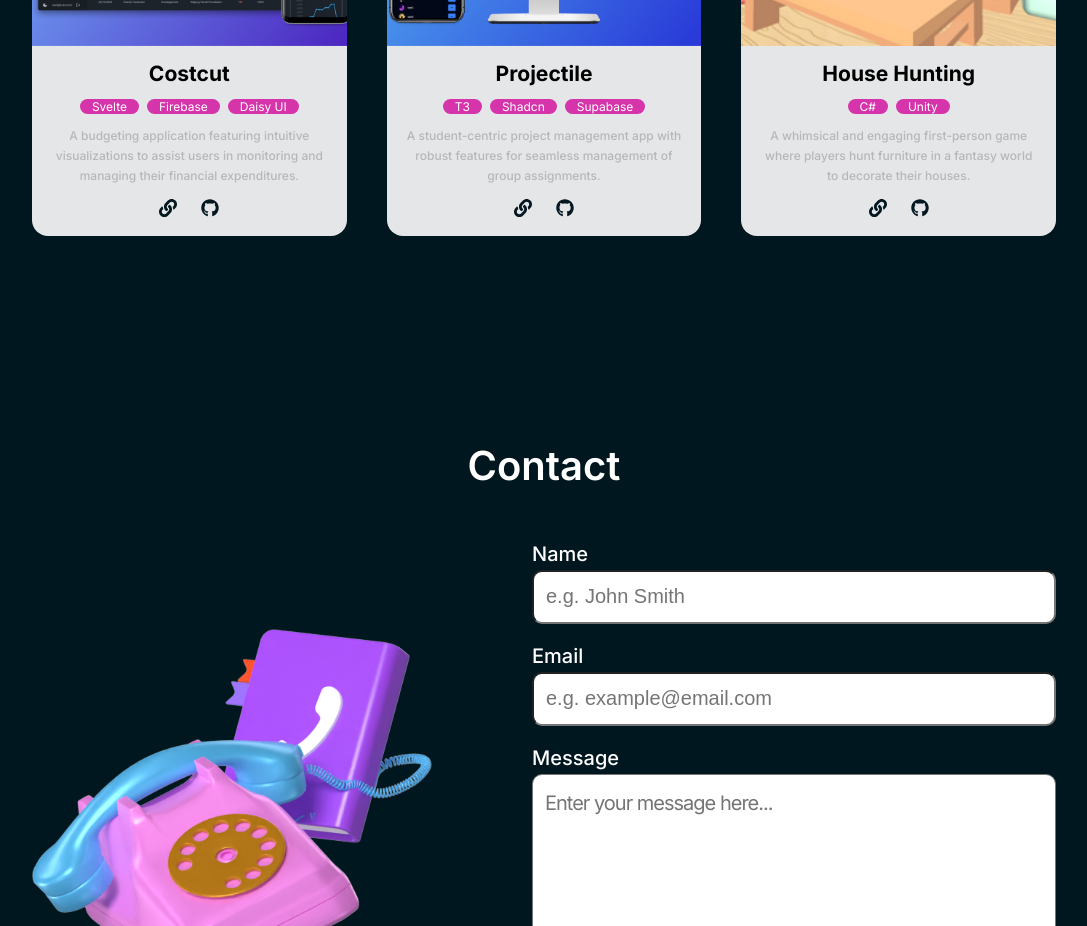
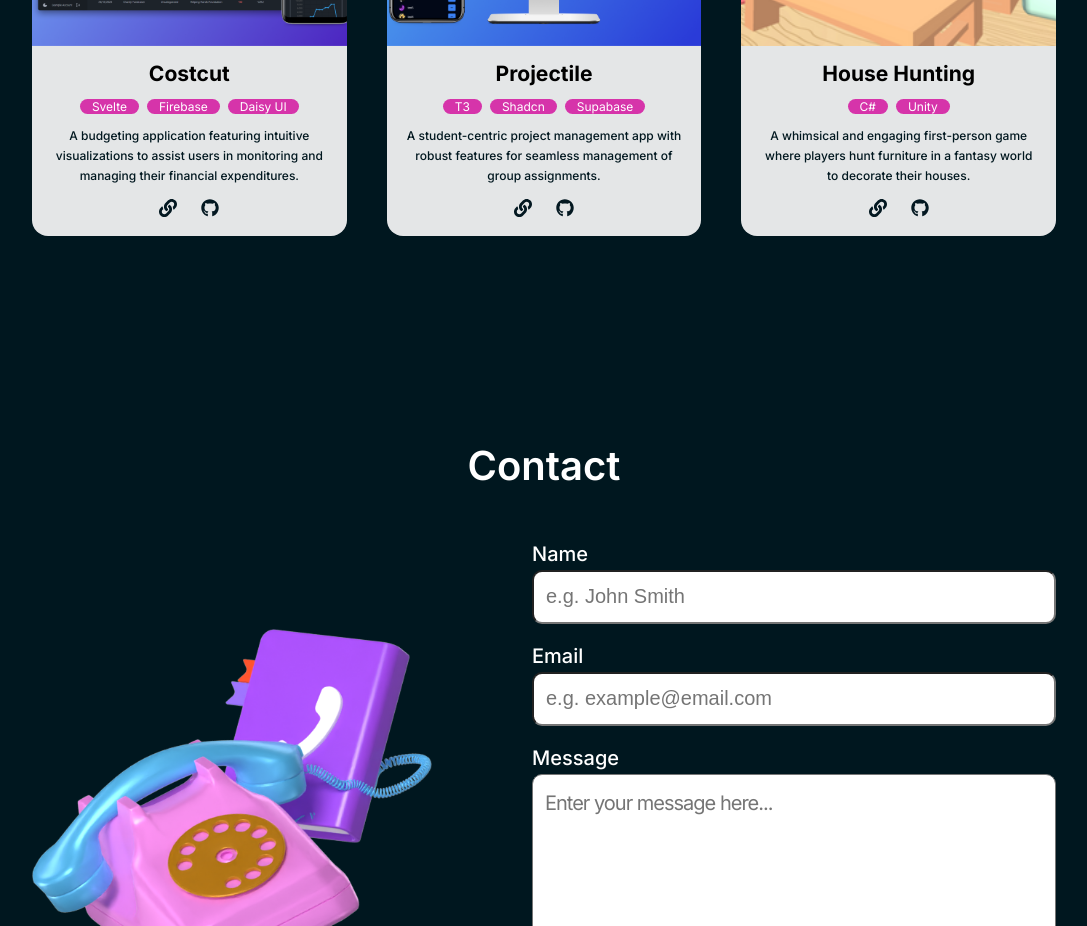
Before and after one commit to ksKao/portfolio, a Next.js app: page / in a window 1280 px wide. Shown: the part 2840-3766 px from the top of the page, without its empty margins (96-1183 px from the left). Built offline with nearby package versions, Linux system fonts and the light colour scheme; no server answers.

Commit message:
Fixed contrast on project card description

```diff
--- a/src/components/Projects/Projects.module.css
+++ b/src/components/Projects/Projects.module.css
@@ -112,7 +112,7 @@
 	font-weight: 500;
 	font-size: 12px;
 	line-height: 20px;
-	color: var(--text-color);
+	color: var(--background);
 	margin: 0px;
 }
 
```
